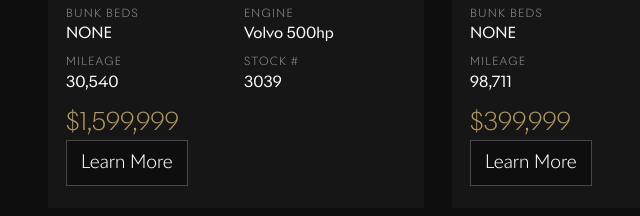
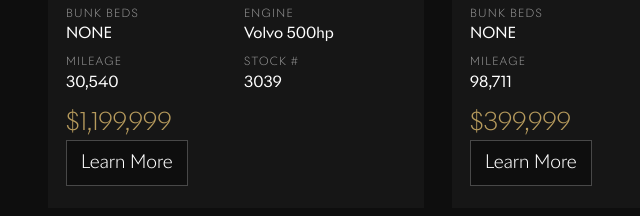
Before and after one commit to pdot609/motorcoach-store, a website: page pre-owned/index.html in a window 1280 px wide. Shown: the part 1561-1777 px from the top of the page, 0-640 px from the left. Drawn offline with Linux system fonts and the light colour scheme; files that its build step writes are made by us from their sources; files whose address does not match are found by name.

Commit message:
Update index.html

```diff
--- a/pre-owned/index.html
+++ b/pre-owned/index.html
@@ -327,7 +327,7 @@
 
                         <div class="mc-card-price-wrap">
 
-                          <span class="mc-card-price-value">$1,599,999</span>
+                          <span class="mc-card-price-value">$1,199,999</span>
                         </div>
 
 
```
